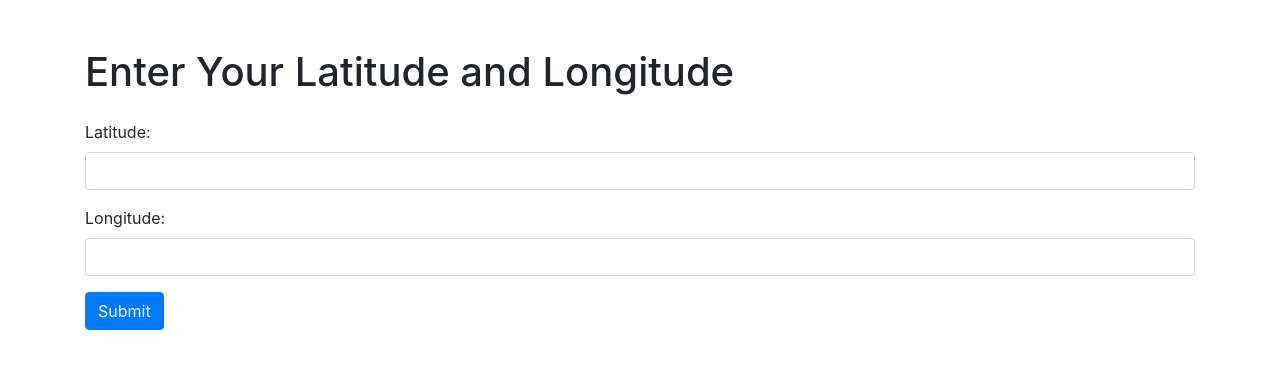
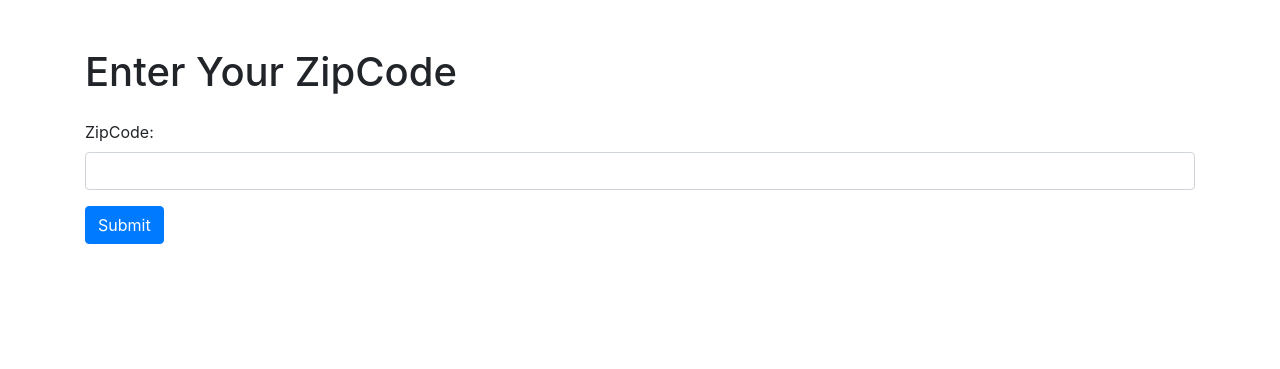
Before and after one commit to oliverthen/wx-app, a FastAPI app: page / in a window 1280 px wide. Shown: the top 369 px of the page. Run offline with FastAPI, Linux system fonts and the light colour scheme; parts of the project's set-up code (start-up, migrations or seed data) failed here and were passed over; some libraries are stand-ins or nearby versions.

Commit message:
ZipCode Implemented

```diff
--- a/main.py
+++ b/main.py
@@ -4,7 +4,7 @@ from fastapi.templating import Jinja2Templates
 from fastapi.responses import HTMLResponse
 from sqlmodel import Session, select
 
-from .models import User, get_session, create_db_and_tables
+from models import User, get_session, create_db_and_tables
 
 import requests
 
@@ -34,10 +34,19 @@ async def get_coordinates(request: Request):
     return templates.TemplateResponse("index.html", {"request": request})
 
 
-@app.post("/process_coordinates", response_class=HTMLResponse)
-async def process_coordinates(
-    request: Request, latitude: float = Form(...), longitude: float = Form(...)
+@app.post("/process_zip_or_city", response_class=HTMLResponse)
+async def process_zip(
+    request: Request, zipcode: str = Form(...)
 ):
+    zip_url = f"http://api.openweathermap.org/geo/1.0/zip?zip={zipcode},US&appid={key_api}"
+
+    zip_response = requests.get(zip_url)
+    zip_data = zip_response.json()
+
+    latitude = zip_data["lat"]
+    longitude = zip_data["lon"]
+
+
     url = f"https://api.openweathermap.org/data/3.0/onecall?lat={latitude}&lon={longitude}&appid={key_api}"
 
     response = requests.get(url)
--- a/templates/index.html
+++ b/templates/index.html
@@ -8,16 +8,16 @@
 </head>
 <body>
 	<div class="container mt-5">
-		<h1 class="mb-4">Enter Your Latitude and Longitude</h1>
-		<form action="/process_coordinates" method="post">
+		<h1 class="mb-4">Enter Your ZipCode</h1>
+		<form action="/process_zip_or_city" method="post">
 			<div class="form-group">
-				<label for="latitude">Latitude:</label>
-				<input type="text" class="form-control" name="latitude" id="latitude" required>
+				<label for="zipcode">ZipCode:</label>
+				<input type="text" class="form-control" name="zipcode" id="zipcode" required>
 			</div>
-			<div class="form-group">
+			<!-- <div class="form-group">
 				<label for="longitude">Longitude:</label>
 				<input type="text" class="form-control" name="longitude" id="longitude" required>
-			</div>
+			</div> -->
 			<button type="submit" class="btn btn-primary">Submit</button>
 		</form>
 	</div>
```
Also changed, not shown: database.db (added).
